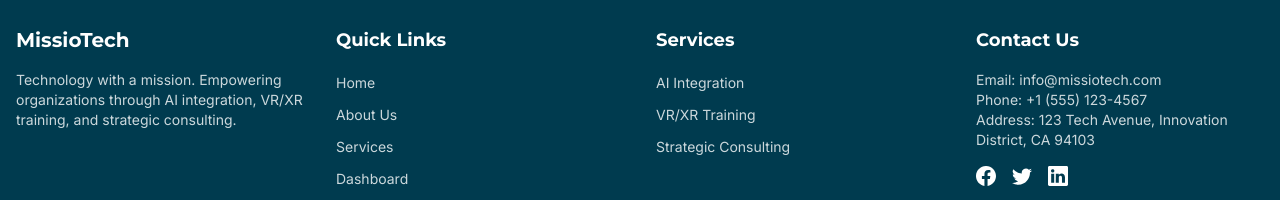
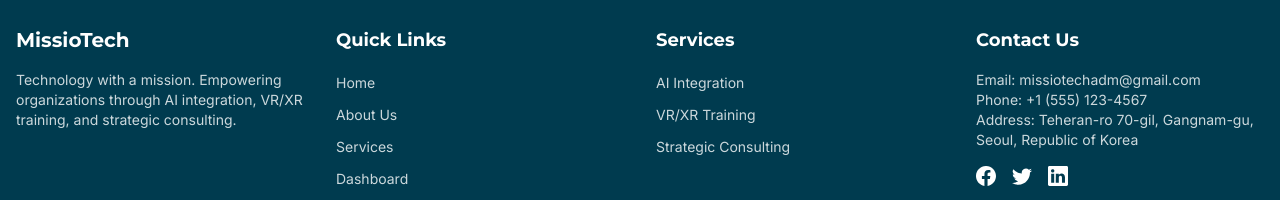
Before and after one commit to Korsa1/missiotech-web, a Next.js app: page / in a window 1280 px wide. Shown: the part 2159-2359 px from the top of the page. Built offline with nearby package versions, Linux system fonts and the light colour scheme.

Commit message:
Upload MissioTech project to GitHub

```diff
--- a/src/components/Footer.tsx
+++ b/src/components/Footer.tsx
@@ -68,9 +68,9 @@ const Footer = () => {
           <div>
             <h4 className="text-lg font-semibold mb-4">Contact Us</h4>
             <address className="not-italic text-sm opacity-80">
-              <p>Email: info@missiotech.com</p>
+              <p>Email: missiotechadm@gmail.com</p>
               <p>Phone: +1 (555) 123-4567</p>
-              <p>Address: 123 Tech Avenue, Innovation District, CA 94103</p>
+              <p>Address: Teheran-ro 70-gil, Gangnam-gu, Seoul, Republic of Korea</p>
             </address>
             <div className="flex space-x-4 mt-4">
               <a href="#" className="text-white hover:text-[#00B8D4] transition-colors">
```
